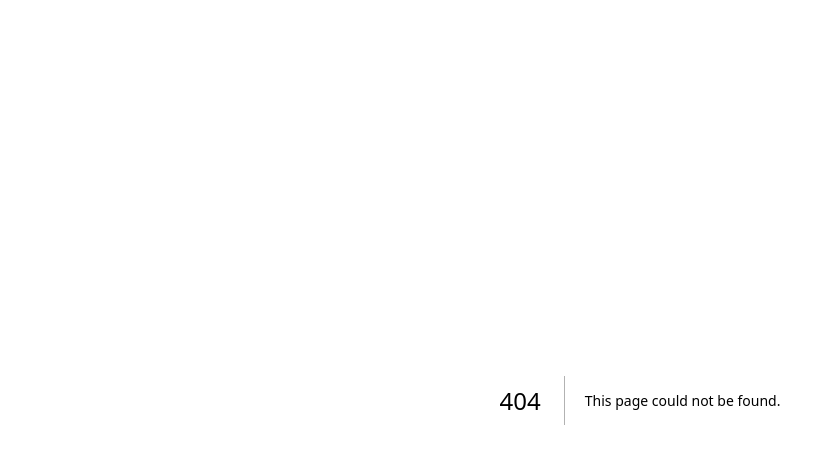
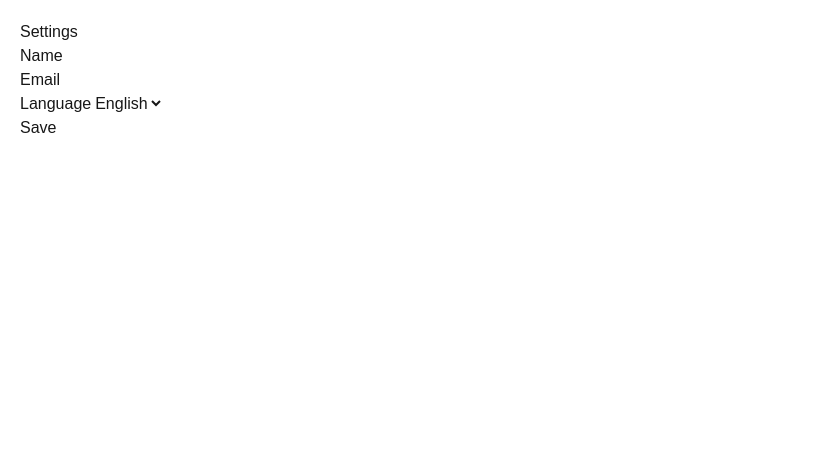
Before and after one commit to shuklajaya337/medreport_ai, a Next.js app: page /settings in a window 1280 px wide. Before the commit this address had no page. Shown: the top 464 px of the page, without its empty margins (0-822 px from the left). Built offline with nearby package versions, Linux system fonts and the light colour scheme.

Commit message:
Round 1: Settings form from vague prompt - basic, no validation, no accessibility

```diff
--- /dev/null
+++ b/src/app/settings/page.js
@@ -0,0 +1,36 @@
+"use client";
+
+import { useState } from "react";
+
+export default function Settings() {
+  const [name, setName] = useState("");
+  const [email, setEmail] = useState("");
+  const [language, setLanguage] = useState("english");
+
+  const handleSubmit = () => {
+    console.log("Saved:", name, email, language);
+    alert("Settings saved!");
+  };
+
+  return (
+    <div style={{ padding: "20px" }}>
+      <h1>Settings</h1>
+      <div>
+        <label>Name</label>
+        <input value={name} onChange={(e) => setName(e.target.value)} />
+      </div>
+      <div>
+        <label>Email</label>
+        <input value={email} onChange={(e) => setEmail(e.target.value)} />
+      </div>
+      <div>
+        <label>Language</label>
+        <select value={language} onChange={(e) => setLanguage(e.target.value)}>
+          <option value="english">English</option>
+          <option value="hindi">Hindi</option>
+        </select>
+      </div>
+      <button onClick={handleSubmit}>Save</button>
+    </div>
+  );
+}
```
